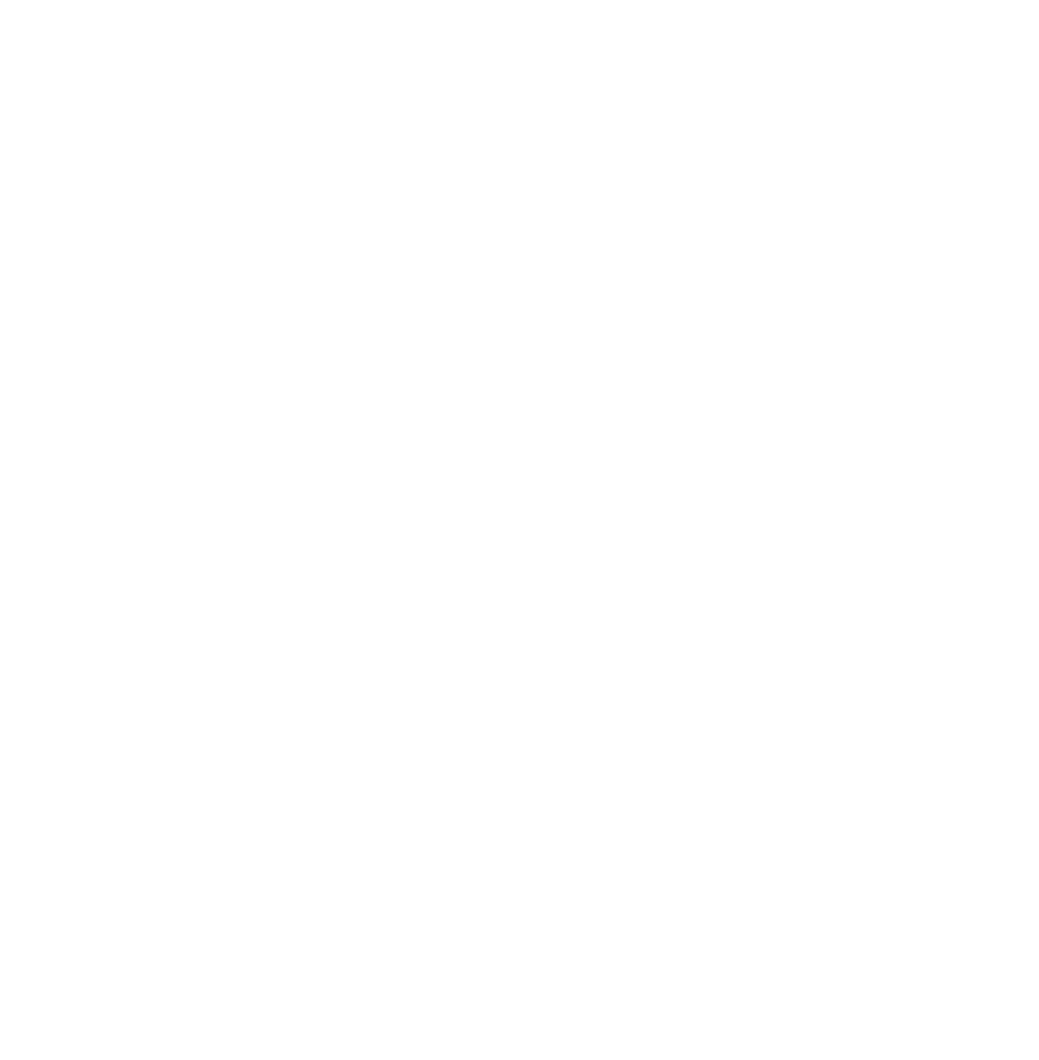
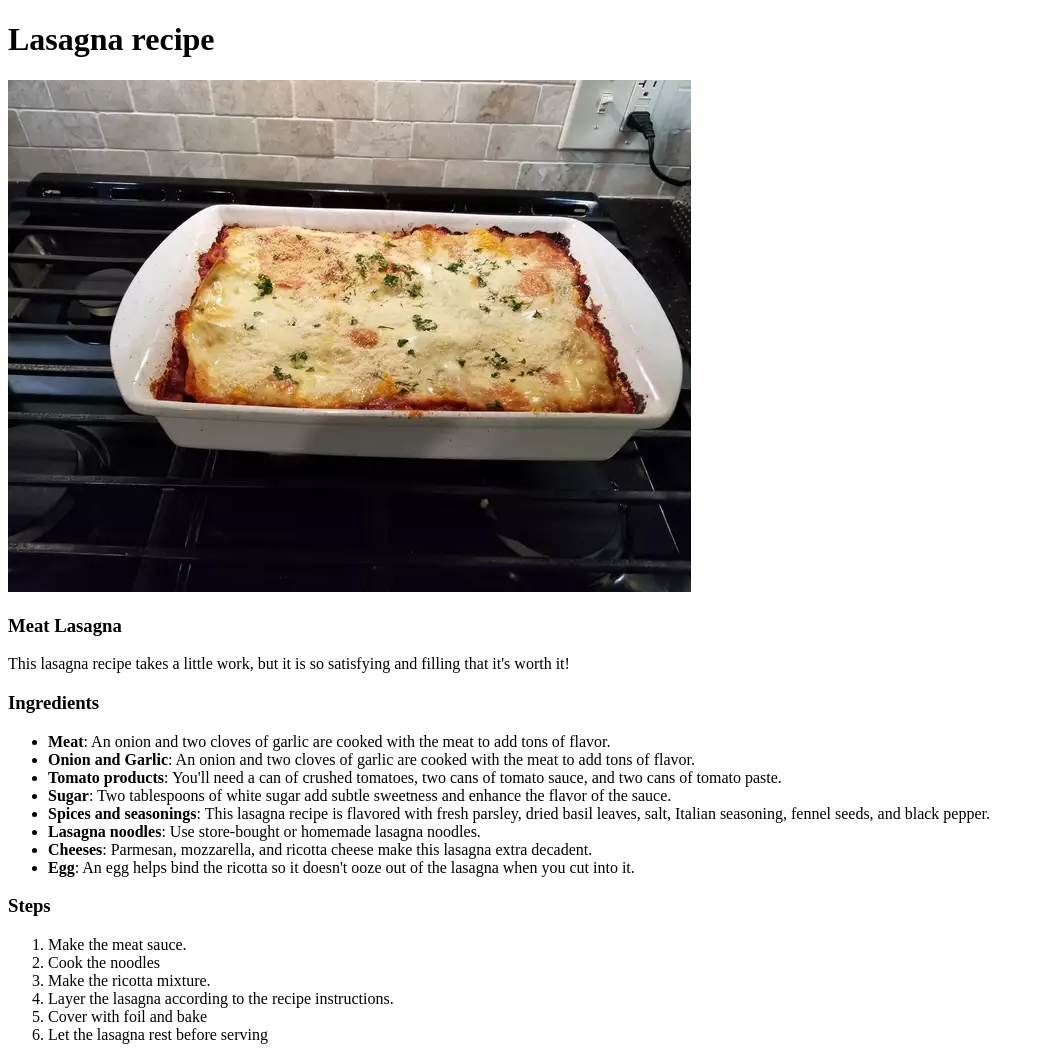
Before and after one commit to Neo1625/odin-recipes, a plain HTML site: page recipes/lasagna.html in a window 1280 px wide. Shown: the whole page, without its empty margins (0-1039 px from the left). Before the commit the page ends 800 px from the top, so only its background shows below. Drawn offline with Linux system fonts and the light colour scheme.

Commit message:
Iteration 3: Recipe Page Content

```diff
--- a/recipes/lasagna.html
+++ b/recipes/lasagna.html
@@ -3,4 +3,31 @@
     <head>
         <title>Lasagna recipe</title>
     </head>
+
+    <body>
+        <h1>Lasagna recipe</h1>
+        <img src="../recipe images/Lasagna.webp" alt="">
+        <h3>Meat Lasagna</h3>
+        <p>This lasagna recipe takes a little work, but it is so satisfying and filling that it's worth it!</p>
+        <h3>Ingredients</h3>
+        <ul>
+            <li><b>Meat</b>: An onion and two cloves of garlic are cooked with the meat to add tons of flavor.</li>
+            <li><b>Onion and Garlic</b>: An onion and two cloves of garlic are cooked with the meat to add tons of flavor.</li>
+            <li><b>Tomato products</b>: You'll need a can of crushed tomatoes, two cans of tomato sauce, and two cans of tomato paste.</li>
+            <li><b>Sugar</b>: Two tablespoons of white sugar add subtle sweetness and enhance the flavor of the sauce.</li>
+            <li><b>Spices and seasonings</b>: This lasagna recipe is flavored with fresh parsley, dried basil leaves, salt, Italian seasoning, fennel seeds, and black pepper.</li>
+            <li><b>Lasagna noodles</b>:  Use store-bought or homemade lasagna noodles.</li>
+            <li><b>Cheeses</b>: Parmesan, mozzarella, and ricotta cheese make this lasagna extra decadent.</li>
+            <li><b>Egg</b>: An egg helps bind the ricotta so it doesn't ooze out of the lasagna when you cut into it.</li>
+        </ul>
+        <h3>Steps</h3>
+        <ol>
+            <li>Make the meat sauce.</li>
+            <li>Cook the noodles</li>
+            <li>Make the ricotta mixture.</li>
+            <li>Layer the lasagna according to the recipe instructions.</li>
+            <li>Cover with foil and bake</li>
+            <li>Let the lasagna rest before serving</li>
+        </ol>
+    </body>
 </html>
```
Also changed, not shown: index.html (+1 -0 lines), recipe images/Lasagna.webp (added).
